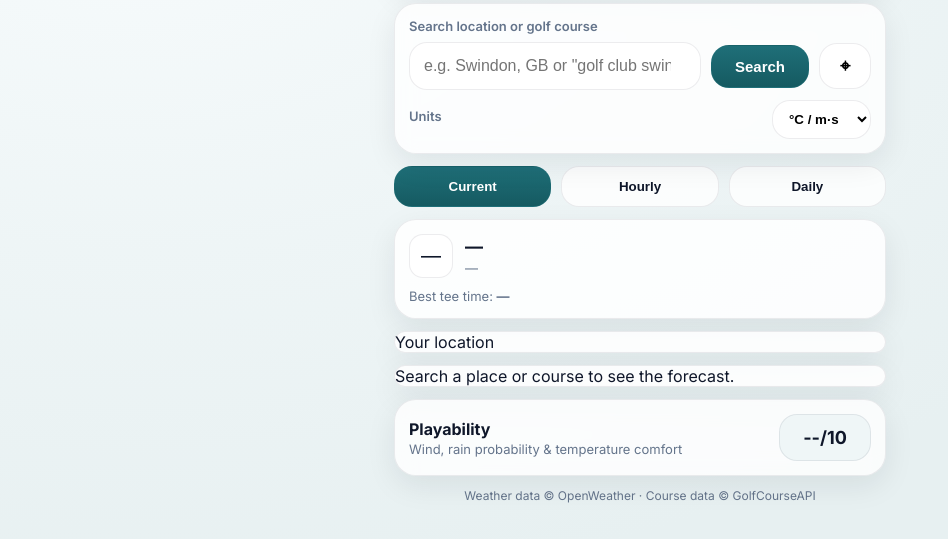
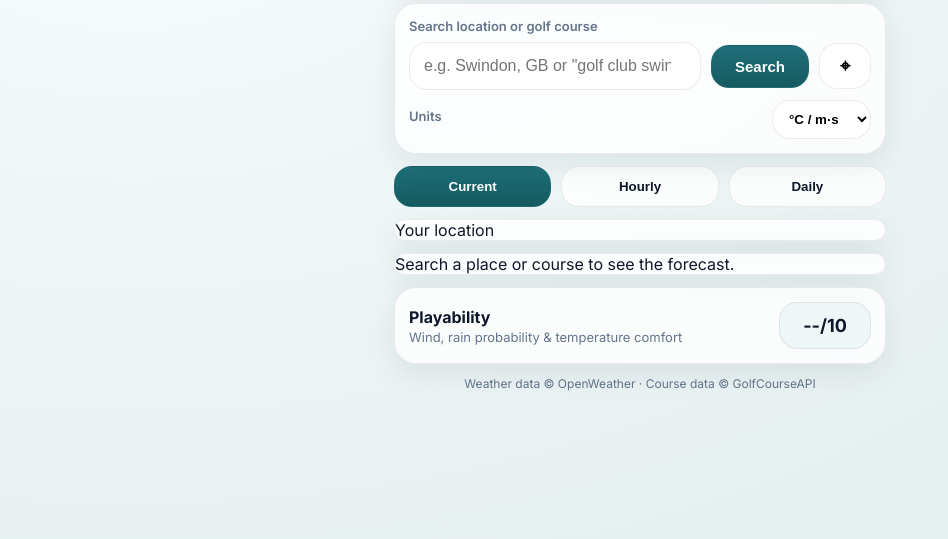
Before and after one commit to mziyabo-glitch/fairway-forecast, a plain HTML site: page index.html in a window 1280 px wide. Shown: the part 99-638 px from the top of the page, without its empty margins (0-948 px from the left). Drawn offline with Linux system fonts and the light colour scheme.

Commit message:
Update index.html

```diff
--- a/index.html
+++ b/index.html
@@ -88,7 +88,7 @@
       </div>
     </section>
 
-    <!-- ================= TABS (MOVED UP) ================= -->
+    <!-- ================= TABS ================= -->
     <nav class="ff-tabs" aria-label="Forecast tabs">
       <button id="tabCurrent" class="ff-tab active" type="button">
         Current
@@ -101,28 +101,17 @@
       </button>
     </nav>
 
-    <!-- ================= VERDICT ================= -->
-    <section
-      id="verdictCard"
-      class="ff-verdict ff-verdict--neutral"
-      aria-live="polite"
-    >
-      <div class="ff-verdict-main">
-        <span id="verdictIcon" class="ff-verdict-icon">—</span>
-        <div>
-          <div id="verdictLabel" class="ff-verdict-label">—</div>
-          <div id="verdictReason" class="ff-verdict-reason">—</div>
-        </div>
-      </div>
+    <!-- ================= RESULTS (ORDER LOCKED) ================= -->
+    <section id="results" class="ff-results" aria-live="polite">
+      <!-- 2nd tile: Location / favourites -->
+      <div id="locationSlot"></div>
 
-      <div class="ff-verdict-meta">
-        Best tee time:
-        <strong id="verdictBestTime">—</strong>
-      </div>
+      <!-- 3rd tile: Play (verdict) -->
+      <div id="playSlot"></div>
+
+      <!-- 4th tile: Forecast tiles -->
+      <div id="forecastSlot"></div>
     </section>
-
-    <!-- ================= RESULTS ================= -->
-    <section id="results" class="ff-results" aria-live="polite"></section>
 
     <!-- ================= PLAYABILITY ================= -->
     <section class="ff-panel">
```
